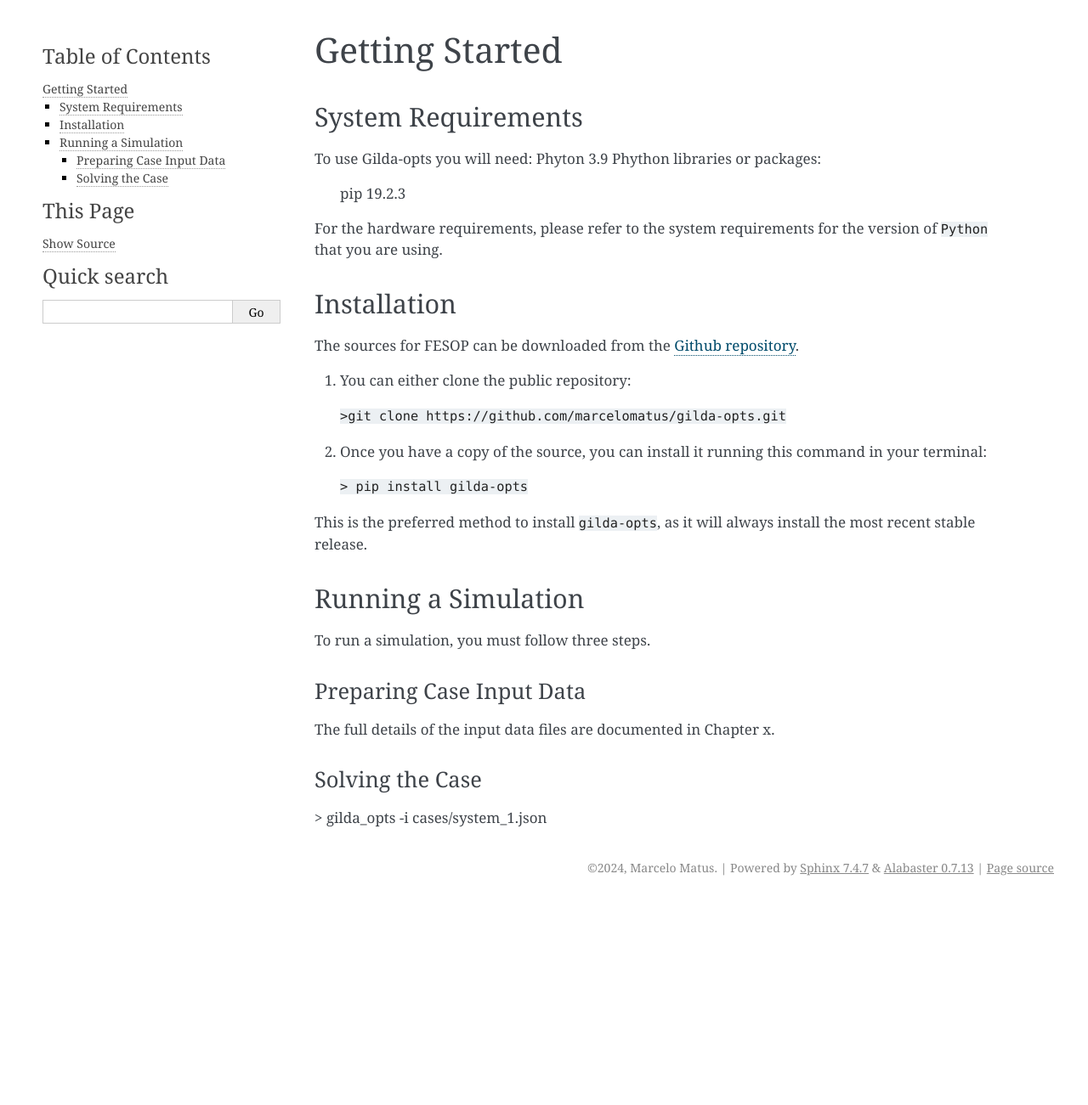
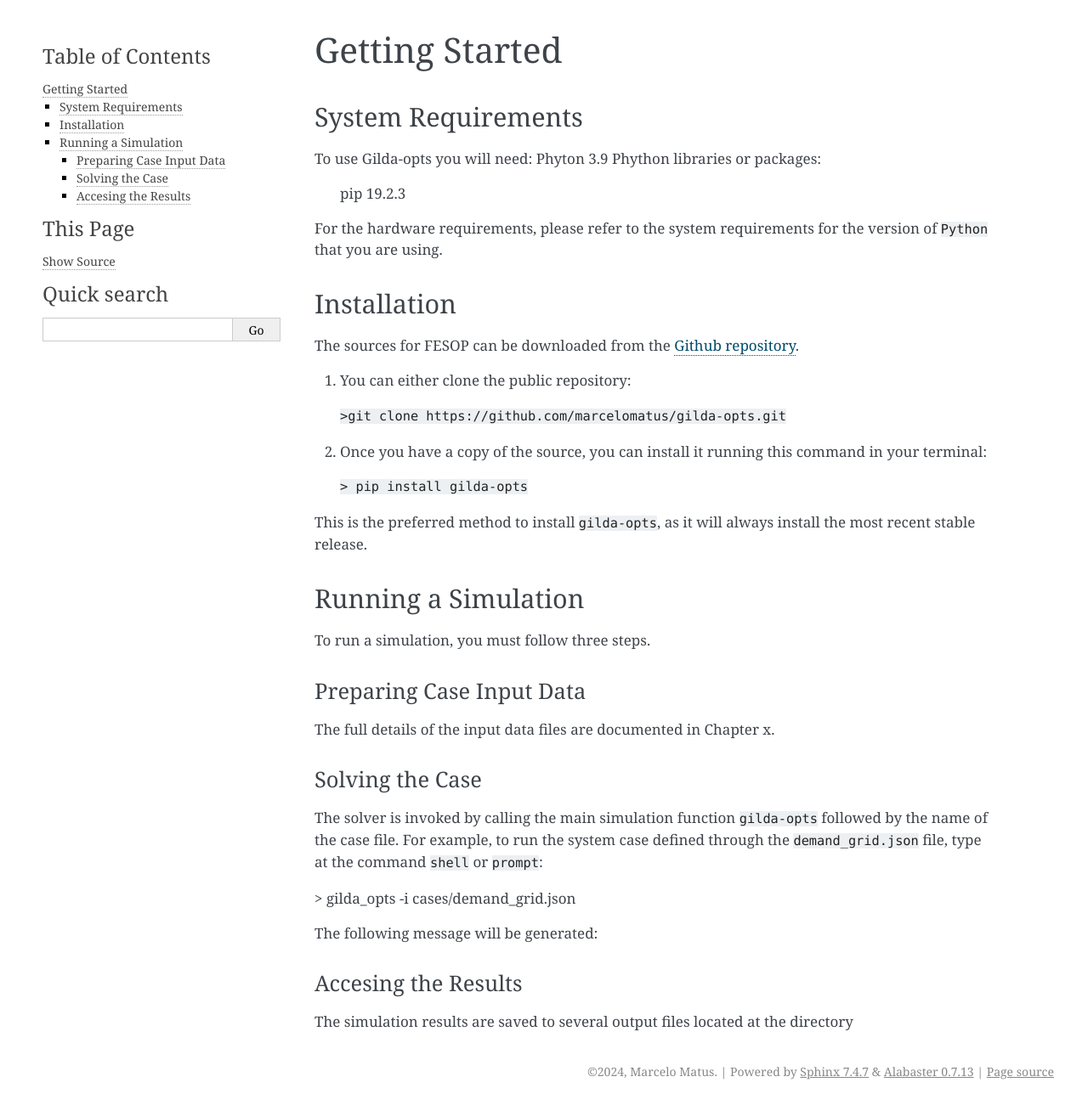
Before and after one commit to marcelomatus/gilda-opts, a Sphinx documentation site: the page built from docs/GettingStarted.rst, in a window 1280 px wide. Shown: the whole page at 85% size. Built offline with Sphinx 7.4.7, drawn with Linux system fonts in a browser that asks for light colours; pages that are not in the unit, such as notebooks, are missing from menus; before the commit the page ends 1061 px from its top, so only the background shows below that.

Commit message:
Update GettingStarted.rst

```diff
--- a/docs/GettingStarted.rst
+++ b/docs/GettingStarted.rst
@@ -42,8 +42,16 @@ The full details of the input data files are documented in Chapter x.
 ^^^^^^^^^^^^^^^^
 Solving the Case
 ^^^^^^^^^^^^^^^^
+The solver is invoked by calling the main simulation function ``gilda-opts`` followed by the name of the case file. For example, to run the system case defined through the ``demand_grid.json`` file, type at the command ``shell`` or ``prompt``:
 
-> gilda_opts -i cases/system_1.json
+> gilda_opts -i cases/demand_grid.json
+
+The following message will be generated:
+
+^^^^^^^^^^^^^^^^^^^^
+Accesing the Results
+^^^^^^^^^^^^^^^^^^^^
+The simulation results are saved to several output files located at the directory
 
 
 .. _Github repository: https://github.com/marcelomatus/gilda-opts
```
